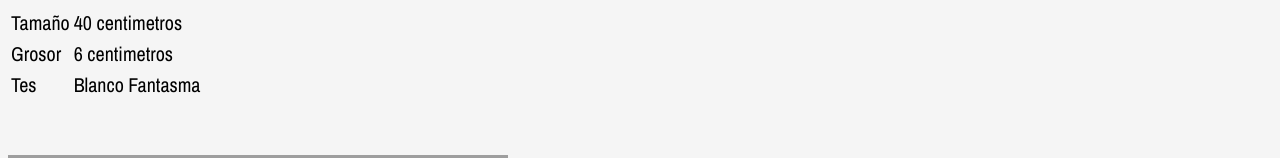
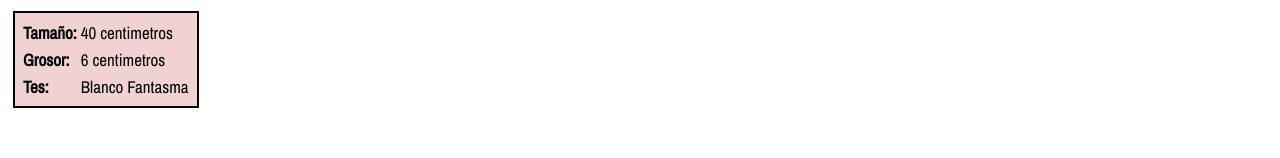
Before and after one commit to Danitoloxx/webserver, a website: page Page1/practica.html in a window 1280 px wide. Shown: the part 3714-3872 px from the top of the page. Drawn offline with nearby package versions, Linux system fonts and the light colour scheme; files that its build step writes are made by us from their sources; grey boxes are pictures that could not be loaded; files whose address does not match are found by name.

Commit message:
re-edited description of penis with css style

```diff
--- a/Page1/practica.html
+++ b/Page1/practica.html
@@ -103,15 +103,16 @@
         Dicen que una parte quedó en el cuerpo de Rasputín al momento de la castración, y que otra parte desapareció tras una supuesta mordida producida por un perro.
     </p>
     <img src="imagenes/penesote.png" alt="supicho">
-    <table>
+    <br>
+    <table class="medidas">
         <tr>
-            <td>Tamaño</td> <td>40 centimetros</td>
+            <td><strong>Tamaño:</strong></td> <td>40 centimetros</td>
         </tr>
         <tr>
-            <td>Grosor</td> <td>6 centimetros</td>
+            <td><strong>Grosor:</strong></td> <td>6 centimetros</td>
         </tr>
         <tr>
-            <td>Tes</td> <td>Blanco Fantasma</td>
+            <td><strong>Tes:</strong></td> <td>Blanco Fantasma</td>
         </tr>
     </table>
     <br><br>
--- a/Page1/public/css/style.css
+++ b/Page1/public/css/style.css
@@ -1,7 +1,7 @@
 body {
     font-family: 'Archivo Narrow', sans-serif;
     font-size: 20px;
-    background: whitesmoke;
+    background-image: image-set(../imagenes/)
     color: black;
 }
 
@@ -42,3 +42,11 @@ h2 {
     border: 3px dashed black;
     padding: 50px;
 }
+
+.medidas {
+    border: 2px solid black;
+    background:rgb(240, 210, 210);
+    font-size: 17px;
+    margin: 5px;
+    padding: 5px;
+}
```
Also changed, not shown: Page1/public/imagenes/blanco.jpg (added).
